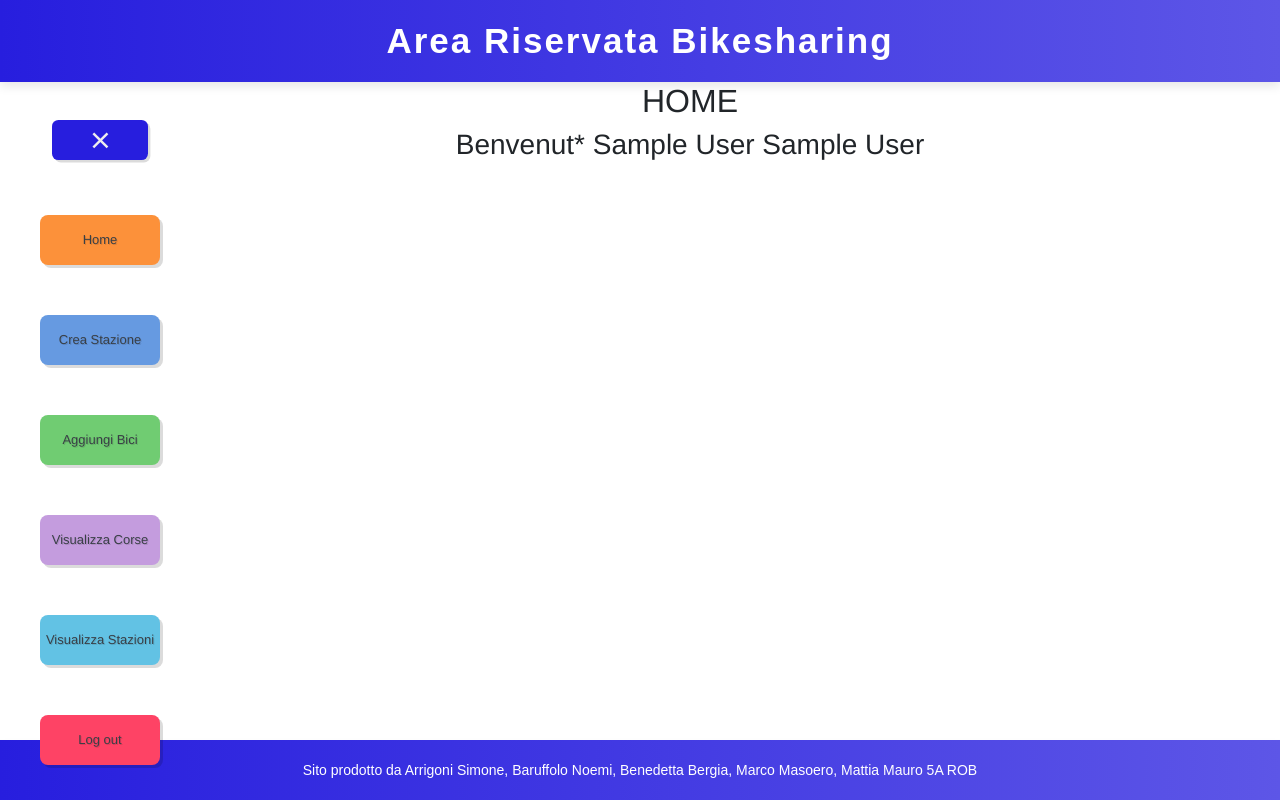
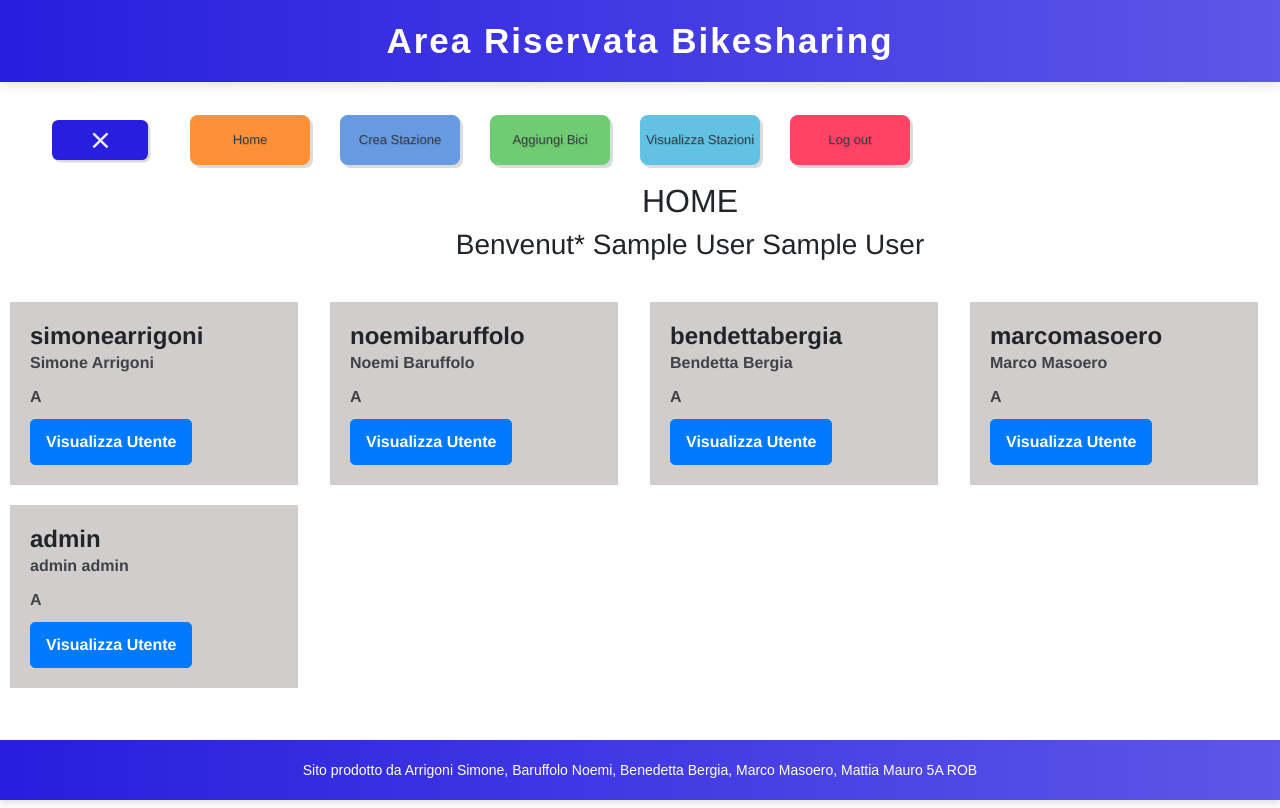
Before and after one commit to marcomasoero/BikeSharing, a PHP site: page /templates/home_riservata.php in a window 1280 px wide, after a click that opens the changed part; the page is wider, and only the part inside the window is pictured. Run offline with PHP 8.4, Linux system fonts and the light colour scheme; the visitor is signed in with stand-in values (Sample User, id 1); data comes from the database, SQL or seed files in the repository; tables that the repository leaves empty hold one stand-in row (values such as "Sample post").

Commit message:
visualizzazione utenti e modifiche css

```diff
--- a/bike_sharing/css/style.css
+++ b/bike_sharing/css/style.css
@@ -1,3 +1,8 @@
+html, body {
+    overflow-x: hidden;
+    width: 100%;
+}
+
 body {
   font-family: helvetica, sans-serif;
   padding-bottom: 80px;
@@ -45,8 +50,26 @@ header h1 {
 
 .benvenuto{
   width: 100%;
+  margin-top: 100px;
   text-align: center;
 }
+
+@media (max-width: 915px) and (min-width: 615px) {
+  .benvenuto{
+    width: 100%;
+    margin-top: 170px;
+    text-align: center;
+  }
+}
+
+@media (max-width: 615px) and (min-width: 400px) {
+  .benvenuto{
+    width: 100%;
+    margin-top: 250px;
+    text-align: center;
+  }
+}
+
 
 .back, .login, .buttonform, .stazioni, .area_personale {
   min-width: 60px;
@@ -244,7 +318,6 @@ input, input:valid {
 .card-title {
   font-size: 1.5rem;
   font-weight: bold;
-    color: #007bff;
 }
 
 .card-text {
@@ -391,31 +464,71 @@ input, input:valid {
 }
 
 .menu-open:checked ~ .menu-item:nth-child(3) {
-  transform: translate3d(0, 100px, 0);
+  transform: translate3d(150px, 0, 0);
 }
 
 .menu-open:checked ~ .menu-item:nth-child(4) {
-  transform: translate3d(0, 200px, 0);
+  transform: translate3d(300px, 0, 0);
 }
 
 .menu-open:checked ~ .menu-item:nth-child(5) {
-  transform: translate3d(0, 300px, 0);
+  transform: translate3d(450px, 0, 0);
 }
 
 .menu-open:checked ~ .menu-item:nth-child(6) {
-  transform: translate3d(0, 400px, 0);
+  transform: translate3d(600px, 0, 0);
 }
 
 .menu-open:checked ~ .menu-item:nth-child(7) {
-  transform: translate3d(0, 500px, 0);
+  transform: translate3d(750px, 0, 0);
 }
 
 .menu-open:checked ~ .menu-item:nth-child(8) {
-  transform: translate3d(0, 600px, 0);
+  transform: translate3d(900px, 0, 0);
 }
 
 .menu-open:checked ~ .menu-item:nth-child(9) {
-  transform: translate3d(0, 700px, 0);
+  transform: translate3d(1050px, 0, 0);
+}
+
+@media (max-width: 915px) and (min-width: 615px) {
+  .menu-open:checked ~ .menu-item:nth-child(6) {
+  transform: translate3d(150px, 70px, 0);
+  }
+
+  .menu-open:checked ~ .menu-item:nth-child(7) {
+    transform: translate3d(300px, 70px, 0);
+  }
+
+  .menu-open:checked ~ .menu-item:nth-child(8) {
+    transform: translate3d(450px, 70px, 0);
+  }
+
+  .menu-open:checked ~ .menu-item:nth-child(9) {
+    transform: translate3d(600px, 70px, 0);
+  }
+}
+
+@media (max-width: 615px) and (min-width: 400px) {
+  .menu-open:checked ~ .menu-item:nth-child(5) {
+    transform: translate3d(150px, 70px, 0);
+  }
+
+  .menu-open:checked ~ .menu-item:nth-child(6) {
+    transform: translate3d(300px, 70px, 0);
+  }
+
+  .menu-open:checked ~ .menu-item:nth-child(7) {
+    transform: translate3d(150px, 140px, 0);
+  }
+
+  .menu-open:checked ~ .menu-item:nth-child(8) {
+    transform: translate3d(300px, 140px, 0);
+  }
+
+  .menu-open:checked ~ .menu-item:nth-child(9) {
+    transform: translate3d(150px, 210px, 0);
+  }
 }
 
 /* Color classes */
--- a/bike_sharing/templates/home_riservata.php
+++ b/bike_sharing/templates/home_riservata.php
@@ -12,9 +12,32 @@ include_once("./header_riservata.php");
     echo "<h3>Benvenut* ".$_SESSION['nome']." ".$_SESSION['cognome']."</h3>";
     ?>
 
-<div>
+</div>
 
-<div class="central">
+<div id="central_home">
+    <?php
+        if($_SESSION["tipo"] == "amm"){
+            /*echo "<h3>UTENTI</h3>";*/
+            require("../conf/db_config.php");
+            $stmt = $conn->prepare("SELECT id_utente, nome, cognome, user, tessera, statoUtente FROM utenti");
+            $stmt->execute();
+            $result = $stmt->get_result();
+            $utenti = $result->fetch_all(MYSQLI_ASSOC);
+            $stmt->close();
+            echo "<div class='container_index'>";
+            foreach($utenti as $utente){
+                echo "<div class='card-body' style='width: 18rem;'>
+                <h5 class='card-title'>".$utente["user"]."</h5>
+                <p class='card-text'>".$utente["nome"]." ".$utente["cognome"]."</p>
+                <p class='card-text'>".$utente["statoUtente"]."</p>
+                <a href='./visualizza_utente.php?id_utente=".$utente["id_utente"]."' class='btn btn-primary'>Visualizza Utente</a>
+                </div>";
+            }
+            echo "</div>";
+        }elseif($_SESSION["tipo"] == "usr"){
+            echo "";
+        }
+    ?>
 
 </div>
 
--- a/bike_sharing/templates/menu.php
+++ b/bike_sharing/templates/menu.php
@@ -6,10 +6,22 @@
     <span class="lines line-3"></span>
   </label>
 
-   <a href="./home_riservata.php" class="menu-item orange">Home<i class="fa fa-star"></i> </a>
-   <a href="./crea_stazione_form.php" class="menu-item blue">Crea Stazione<i class="fa fa-anchor"></i> </a>
-   <a href="./aggiungi_bici_form.php" class="menu-item green">Aggiungi Bici<i class="fa fa-coffee"></i> </a>
-   <a href="#" class="menu-item purple">Visualizza Corse<i class="fa fa-microphone"></i> </a>
-   <a href="../index.php" class="menu-item lightblue">Visualizza Stazioni<i class="fa fa-diamond"></i> </a>
-   <a href="./login.php" class="menu-item red">Log out<i class="fa fa-heart"></i> </a>
+
+
+   <?php
+   if($_SESSION["tipo"] == "amm"){
+      echo "<a href='./home_riservata.php' class='menu-item orange'>Home<i class='fa fa-star'></i> </a>";
+      echo "<a href='./crea_stazione_form.php' class='menu-item blue'>Crea Stazione<i class='fa fa-anchor'></i> </a>";
+      echo "<a href='./aggiungi_bici_form.php' class='menu-item green'>Aggiungi Bici<i class='fa fa-coffee'></i> </a>";
+      echo "<a href='../index.php' class='menu-item lightblue'>Visualizza Stazioni<i class='fa fa-diamond'></i> </a>";
+      echo "<a href='./login.php' class='menu-item red'>Log out<i class='fa fa-heart'></i> </a>";
+   }elseif($_SESSION["tipo"] == "usr"){
+      echo "<a href='./home_riservata.php' class='menu-item orange'>Home<i class='fa fa-star'></i> </a>";
+      echo "<a href='' class='menu-item purple'><i class='fa fa-microphone'></i> </a>";
+      echo "<a href='../index.php' class='menu-item lightblue'>Visualizza Stazioni<i class='fa fa-diamond'></i> </a>";
+      echo "<a href='./login.php' class='menu-item red'>Log out<i class='fa fa-heart'></i> </a>";
+   }
+  ?>
+
+
 </nav>
```
Also changed, not shown: other parts of bike_sharing/css/style.css (+54 -3 lines), bike_sharing/php/cambia_stato_utente.php (added, +8 -0 lines), bike_sharing/templates/visualizza_utente.php (added, +67 -0 lines). Lines whose indentation alone changed are shown as unchanged.
